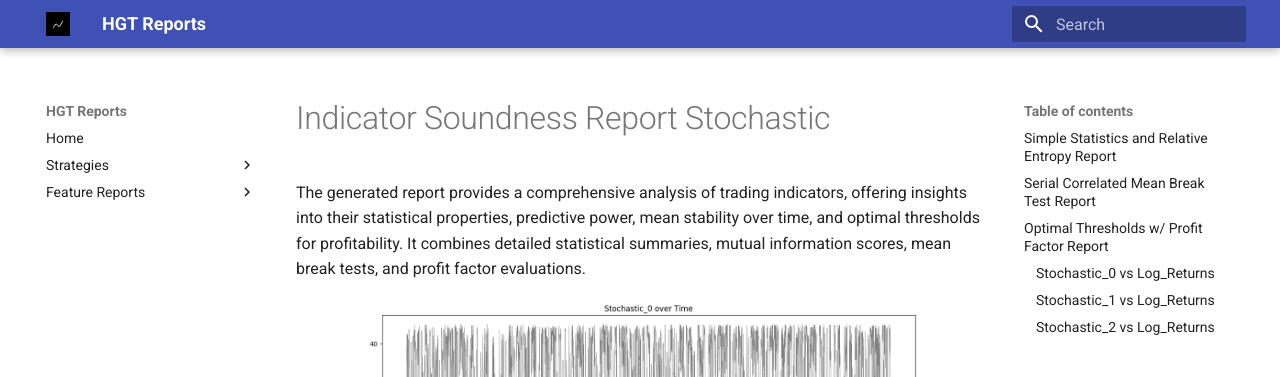
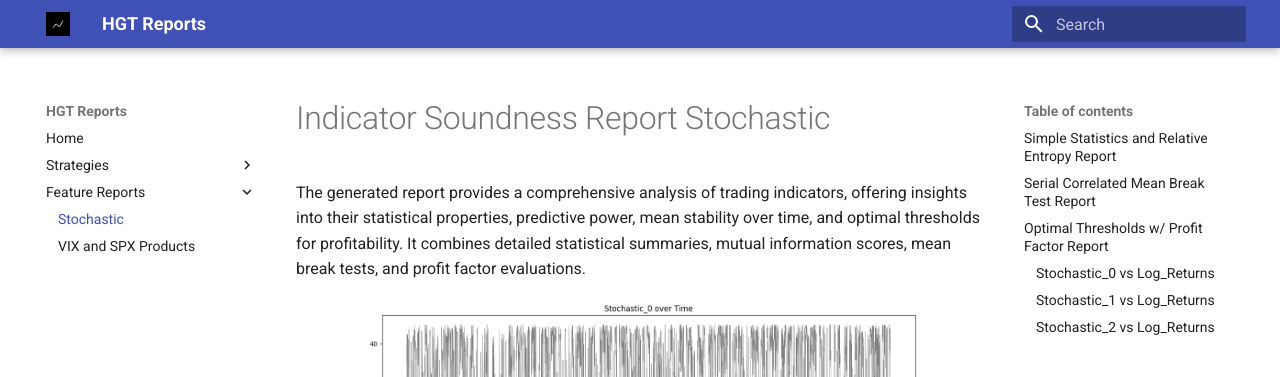
Before and after one commit to larrykann/Reports, an MkDocs documentation site: the page built from docs/IndicatorReports/Stochastic/Stochastic.md, in a window 1280 px wide. Shown: the top 377 px of the page. Built offline with MkDocs 1.6.1 and Material for MkDocs 9.7.7, drawn with Linux system fonts in a browser that asks for light colours.

Commit message:
added stochastic

```diff
--- a/mkdocs.yml
+++ b/mkdocs.yml
@@ -8,6 +8,7 @@ nav:
       - Strategy11: Strategy11/strategy11.md
       - Strategy11D: Strategy11D/strategy11d.md
   - Feature Reports:
+     - Stochastic:  IndicatorReports/Stochastic/Stochastic.md
      - VIX and SPX Products: IndicatorReports/VIX_Related_Products/VIX_Related_Products.md
 
 theme:
```
